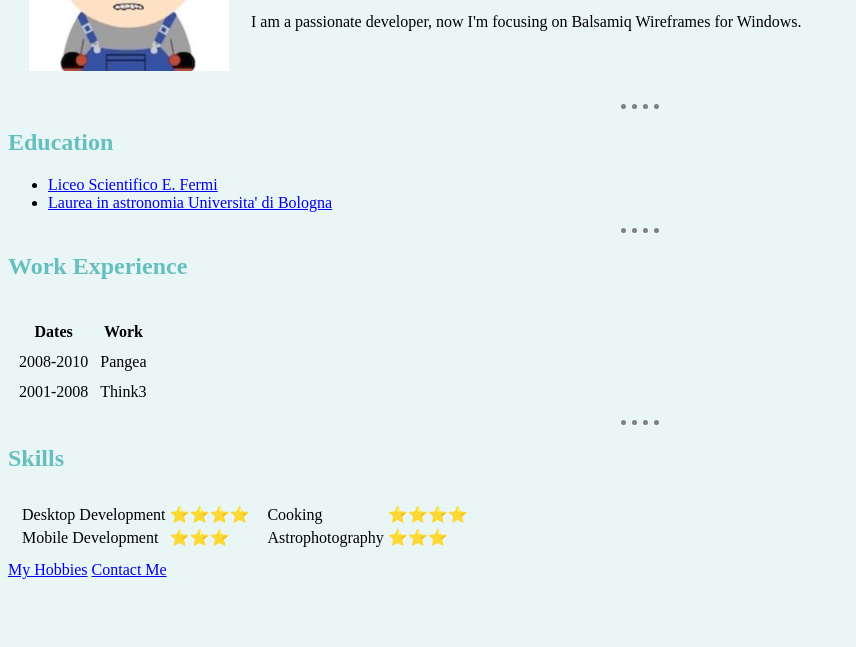
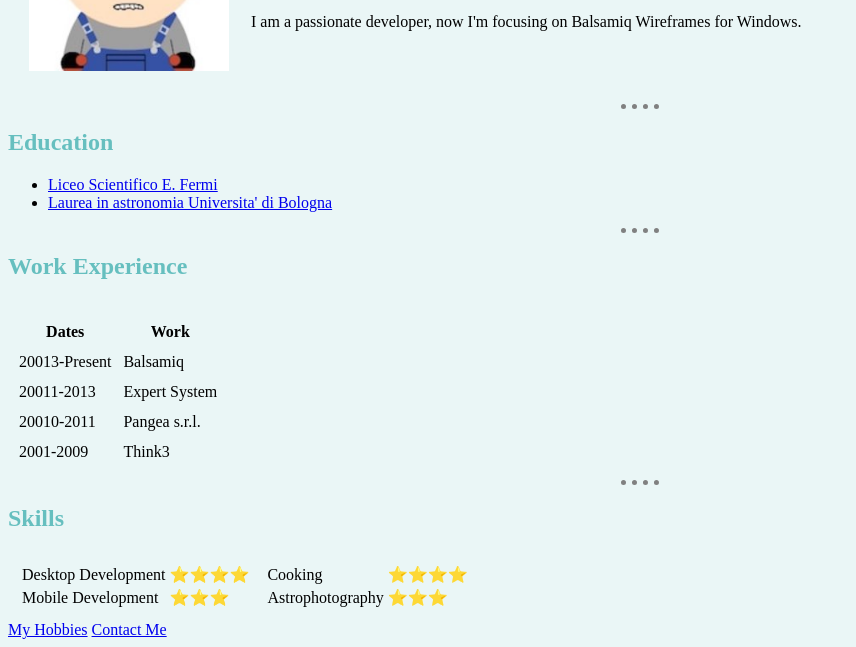
Before and after one commit to gnagno71/cv, a plain HTML site: page index.html in a window 1280 px wide. Shown: the part 158-805 px from the top of the page, without its empty margins (0-856 px from the left). Drawn offline with Linux system fonts and the light colour scheme.

Commit message:
completed the work history

```diff
--- a/index.html
+++ b/index.html
@@ -46,11 +46,21 @@
         </th>
         <tbody>
             <tr>
-                <td>2008-2010</td>
-                <td>Pangea</td>
+                <td>20013-Present</td>
+                <td>Balsamiq</td>
+            </tr>
+
+            <tr>
+                <td>20011-2013</td>
+                <td>Expert System</td>
+            </tr>
+
+            <tr>
+                <td>20010-2011</td>
+                <td>Pangea s.r.l.</td>
             </tr>
             <tr>
-                <td>2001-2008</td>
+                <td>2001-2009</td>
                 <td>Think3</td>
 
             </tr>
```
